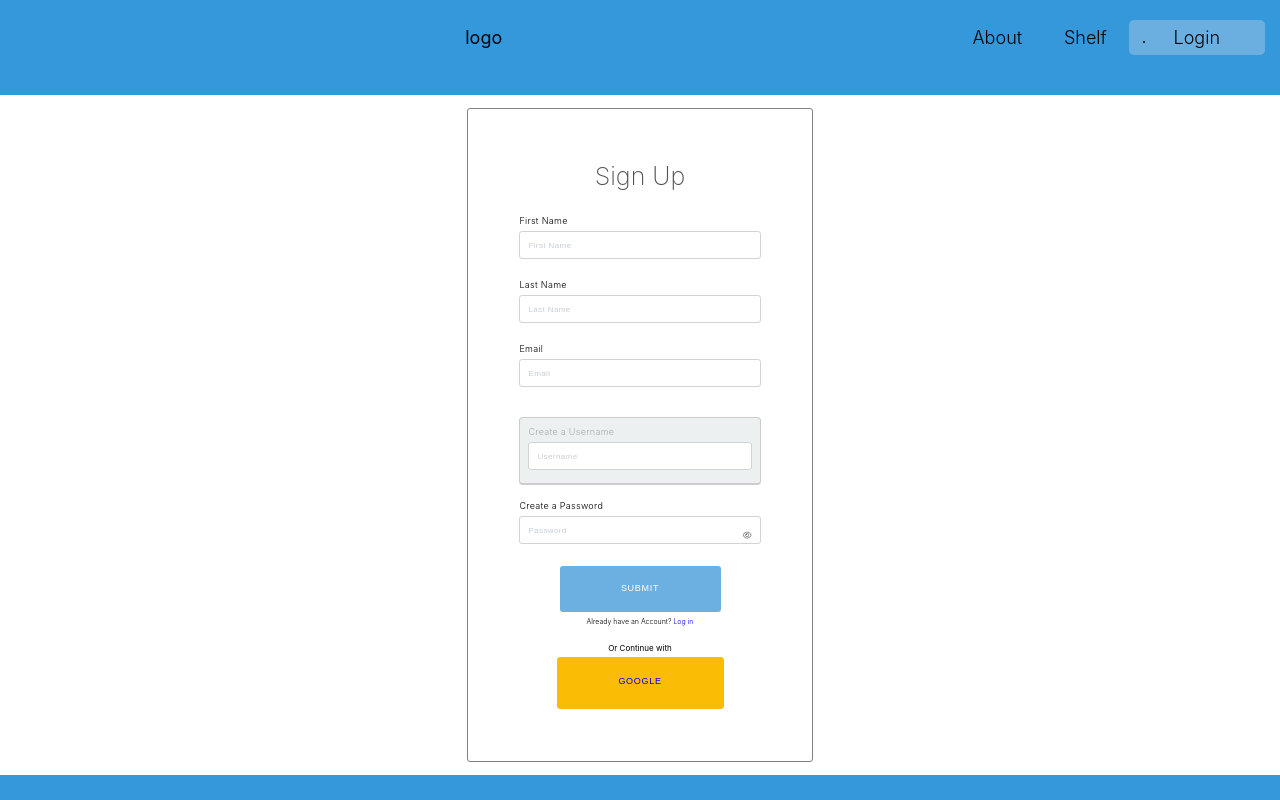
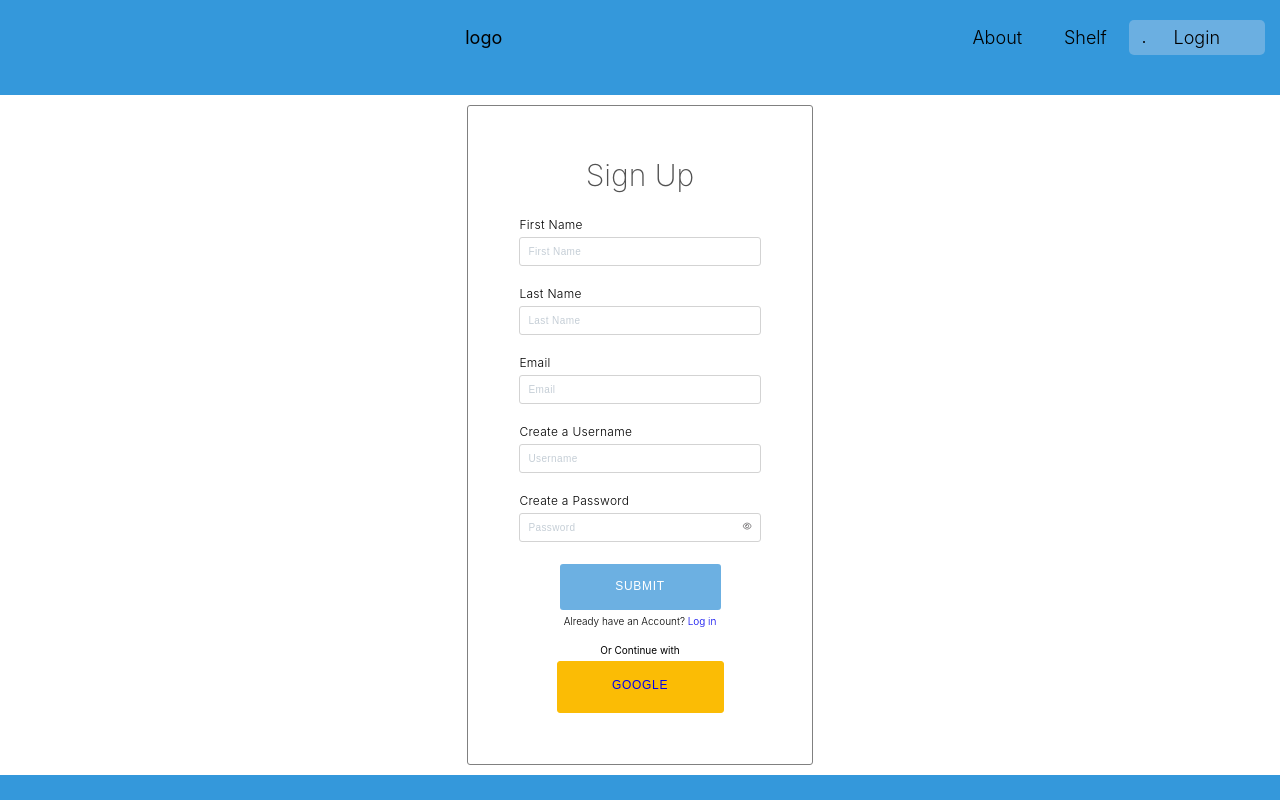
Before and after one commit to Neighborhood-Library/FrontEnd, a React (Create React App) app: page /register in a window 1280 px wide. Built offline with nearby package versions, Linux system fonts and the light colour scheme.

Commit message:
fixed styling and linked register from landingpage

```diff
--- a/src/components/customButton/CustomButton.js
+++ b/src/components/customButton/CustomButton.js
@@ -1,5 +1,5 @@
 import React from 'react';
-import './CustomButton.css';
+import './CustomButton.scss';
 
 const CustomButton = ({
   children,
--- a/src/components/customButton/CustomButton.css
+++ b/src/components/customButton/CustomButton.scss
@@ -5,7 +5,7 @@
   letter-spacing: 0.7px;
   line-height: 45px;
   padding: 0 35px 0 35px;
-  font-size: 0.9rem;
+  font-size: 1.2rem;
   text-transform: uppercase;
   border-radius: 5px;
   font-weight: 500;
@@ -19,13 +19,13 @@
   background-color: #6cb0e2;
   color: #ffffff;
   border: 2px solid #ffffff;
-}
 
-.register-button:hover {
+  &:hover {
     color: #6cb0e2;
     background-color: #fff;
     border: 2px solid #6cb0e2;
     border-radius: 3px;
+  }
 }
 
 .google-button {
@@ -34,10 +34,10 @@
   color: #ffffff;
   border: 1px solid #fbbc05;
   border-radius: 3px;
-}
 
-.google-button:hover {
+  &:hover {
     background-color: #fff;
     border: 1px solid #fbbc05;
     border-radius: 3px;
   }
+}
--- a/src/components/landingPage/LandingPage.js
+++ b/src/components/landingPage/LandingPage.js
@@ -1,25 +1,37 @@
+import { faBookOpen, faUserFriends } from '@fortawesome/free-solid-svg-icons';
+import { FontAwesomeIcon } from '@fortawesome/react-fontawesome';
 import React from 'react';
+import { Link } from 'react-router-dom';
 import './landing.scss';
-import { FontAwesomeIcon } from '@fortawesome/react-fontawesome';
-import { faBookOpen, faUserFriends } from '@fortawesome/free-solid-svg-icons';
 
 export const LandingPage = () => {
   return (
-    <div className="landing-background">
-      <div className="landing-content">
-        <h1 className="cta">A new way to <br />share books.</h1>
-        <button className="signup-btn">Sign Up</button>
+    <div className='landing-background'>
+      <div className='landing-content'>
+        <h1 className='cta'>
+          A new way to <br />
+          share books.
+        </h1>
+        <button className='signup-btn'>
+          <Link to='/register'>Sign Up</Link>
+        </button>
       </div>
-      <footer className="landing-footer">
-        <div className="icon-group">
-          <FontAwesomeIcon className="icon" icon={faBookOpen} />
-          <p>Share your own collection <br />or borrow from others</p>
+      <footer className='landing-footer'>
+        <div className='icon-group'>
+          <FontAwesomeIcon className='icon' icon={faBookOpen} />
+          <p>
+            Share your own collection <br />
+            or borrow from others
+          </p>
         </div>
-        <div className="icon-group">
-          <FontAwesomeIcon className="icon" icon={faUserFriends} />
-          <p>Join a vibrant community of book <br />enthuisists in your local area</p>
+        <div className='icon-group'>
+          <FontAwesomeIcon className='icon' icon={faUserFriends} />
+          <p>
+            Join a vibrant community of book <br />
+            enthuisists in your local area
+          </p>
         </div>
       </footer>
     </div>
-  )
-}
+  );
+};
--- a/src/components/registration/RegisterForm.css
+++ /dev/null
@@ -1,109 +0,0 @@
-.container {
-  width: 100%;
-  height: 85vh;
-  display: flex;
-  flex-direction: column;
-  justify-content: center;
-  align-items: center;
-  background-color: #ffffff;
-  margin-top: 20px;
-}
-
-.form-container {
-  width: 27%;
-  display: flex;
-  flex-direction: column;
-  padding: 4% 4%;
-  border: 1px solid grey;
-  border-radius: 3px;
-  background-color: #ffffff;
-}
-
-.form-content {
-  width: 100%;
-  display: flex;
-  flex-wrap: wrap;
-}
-
-h1 {
-  width: 100%;
-  font-size: 2.5rem;
-  font-weight: 200;
-  text-align: center;
-  padding-bottom: 10%;
-}
-
-label {
-  text-align: start;
-  font-size: 0.9rem;
-  font-weight: 300;
-  margin-bottom: 5px;
-  letter-spacing: 0.03rem;
-}
-
-input {
-  border-radius: 3px;
-  outline: none;
-  padding: 8px 8px;
-  border: 1px solid lightgray;
-  font-size: 0.9rem;
-  font-weight: 400;
-  letter-spacing: 0.04rem;
-  margin-bottom: 5px;
-}
-
-input::placeholder {
-  font-size: 0.8rem;
-  letter-spacing: 0.04rem;
-  font-weight: 200;
-}
-
-.firstName,
-.lastName,
-.email,
-.username,
-.password {
-  display: flex;
-  flex-direction: column;
-  margin-bottom: 15px;
-}
-
-.firstName,
-.lastName,
-.email,
-.username,
-.password {
-  width: 100%;
-}
-
-.password {
-  position: relative;
-}
-
-.register {
-  width: 100%;
-  display: flex;
-  flex-direction: column;
-  align-items: center;
-}
-
-.login-link {
-  font-size: 0.7rem;
-  font-weight: 300;
-  text-decoration: none;
-  margin-top: 0.3rem;
-}
-
-.password-icon {
-  position: absolute;
-  color: #797779;
-  top: 35px;
-  right: 9px;
-  cursor: pointer;
-}
-
-.or {
-  margin-top: 12px;
-  padding: 2%;
-  font-size: 0.8rem;
-}
--- a/src/components/registration/RegisterForm.js
+++ b/src/components/registration/RegisterForm.js
@@ -3,7 +3,7 @@ import { connect } from 'react-redux';
 import { Link } from 'react-router-dom';
 import { register } from '../../actions/index';
 import CustomButton from '../customButton/CustomButton';
-import './RegisterForm.css';
+import './RegisterForm.scss';
 
 class RegisterForm extends React.Component {
   state = {
@@ -43,28 +43,6 @@ class RegisterForm extends React.Component {
     const { showPassword } = this.state;
     this.setState({ showPassword: !showPassword });
   };
-  // This needs to be moved to the dashboard or navbar/header component
-  //this is logic to basically check to see if logged in, and
-  //display the corresponding button based on the state
-  //wire the component/s it goes in to connect and {authreducer}
-  // renderContent() {
-  //   switch (this.props.authReducer) {
-  //     case null:
-  //       return;
-  //     case false:
-  //       return (
-  //         <button>
-  //           <a href='/auth/google'>Login With Google</a>
-  //         </button>
-  //       );
-  //     default:
-  //       return (
-  //         <button>
-  //           <a href='/auth/logout'>Logout</a>
-  //         </button>
-  //       );
-  //   }
-  // }
 
   render() {
     const {
@@ -78,11 +56,14 @@ class RegisterForm extends React.Component {
     return (
       <div className='container'>
         <div className='form-container'>
-          <h1>Sign Up</h1>
+          <h1 className='sign-up-title'>Sign Up</h1>
           <form className='form-content' onSubmit={this.handleSubmit}>
             <div className='firstName'>
-              <label htmlFor='firstName'>First Name</label>
+              <label className='reg-label' htmlFor='firstName'>
+                First Name
+              </label>
               <input
+                className='reg-input'
                 type='text'
                 placeholder='First Name'
                 name='firstName'
@@ -92,8 +73,11 @@ class RegisterForm extends React.Component {
               />
             </div>
             <div className='lastName'>
-              <label htmlFor='lastName'>Last Name</label>
+              <label className='reg-label' htmlFor='lastName'>
+                Last Name
+              </label>
               <input
+                className='reg-input'
                 type='text'
                 placeholder='Last Name'
                 name='lastName'
@@ -103,8 +87,11 @@ class RegisterForm extends React.Component {
               />
             </div>
             <div className='email'>
-              <label htmlFor='email'>Email</label>
+              <label className='reg-label' htmlFor='email'>
+                Email
+              </label>
               <input
+                className='reg-input'
                 type='email'
                 placeholder='Email'
                 name='email'
@@ -113,9 +100,12 @@ class RegisterForm extends React.Component {
                 required
               />
             </div>
-            <div className='username'>
-              <label htmlFor='username'>Create a Username</label>
+            <div className='user-name'>
+              <label className='reg-label' htmlFor='username'>
+                Create a Username
+              </label>
               <input
+                className='reg-input'
                 type='text'
                 placeholder='Username'
                 name='username'
@@ -125,8 +115,11 @@ class RegisterForm extends React.Component {
               />
             </div>
             <div className='password'>
-              <label htmlFor='password'>Create a Password</label>
+              <label className='reg-label' htmlFor='password'>
+                Create a Password
+              </label>
               <input
+                className='reg-input'
                 type={showPassword ? 'text' : 'password'}
                 placeholder='Password'
                 name='password'
--- /dev/null
+++ b/src/components/registration/RegisterForm.scss
@@ -0,0 +1,108 @@
+.container {
+  width: 100%;
+  height: 85vh;
+  display: flex;
+  flex-direction: column;
+  justify-content: center;
+  align-items: center;
+  background-color: #ffffff;
+  margin-top: 20px;
+
+  .form-container {
+    width: 27%;
+    display: flex;
+    flex-direction: column;
+    padding: 4% 4%;
+    border: 1px solid grey;
+    border-radius: 3px;
+    background-color: #ffffff;
+  }
+
+  .form-content {
+    width: 100%;
+    display: flex;
+    flex-wrap: wrap;
+  }
+
+  .sign-up-title {
+    width: 100%;
+    font-size: 3rem;
+    font-weight: 200;
+    text-align: center;
+    padding-bottom: 10%;
+  }
+  .reg-label {
+    text-align: start;
+    font-size: 1.2rem;
+    font-weight: 300;
+    margin-bottom: 5px;
+    letter-spacing: 0.03rem;
+  }
+
+  .reg-input {
+    border-radius: 3px;
+    outline: none;
+    padding: 8px 8px;
+    border: 1px solid lightgray;
+    font-size: 1rem;
+    font-weight: 400;
+    letter-spacing: 0.04rem;
+    margin-bottom: 5px;
+
+    .reg-input::placeholder {
+      font-size: 1rem;
+      letter-spacing: 0.04rem;
+      font-weight: 200;
+    }
+  }
+
+  .firstName,
+  .lastName,
+  .email,
+  .user-name,
+  .password {
+    display: flex;
+    flex-direction: column;
+    margin-bottom: 15px;
+  }
+
+  .firstName,
+  .lastName,
+  .email,
+  .user-name,
+  .password {
+    width: 100%;
+  }
+
+  .password {
+    position: relative;
+  }
+
+  .register {
+    width: 100%;
+    display: flex;
+    flex-direction: column;
+    align-items: center;
+  }
+
+  .login-link {
+    font-size: 1rem;
+    font-weight: 300;
+    text-decoration: none;
+    margin-top: 0.3rem;
+  }
+
+  .password-icon {
+    position: absolute;
+    color: #797779;
+    top: 33px;
+    right: 9px;
+    cursor: pointer;
+  }
+
+  .or {
+    margin-top: 12px;
+    padding: 2%;
+    font-size: 1rem;
+  }
+}
```
Lines whose indentation alone changed are shown as unchanged.
